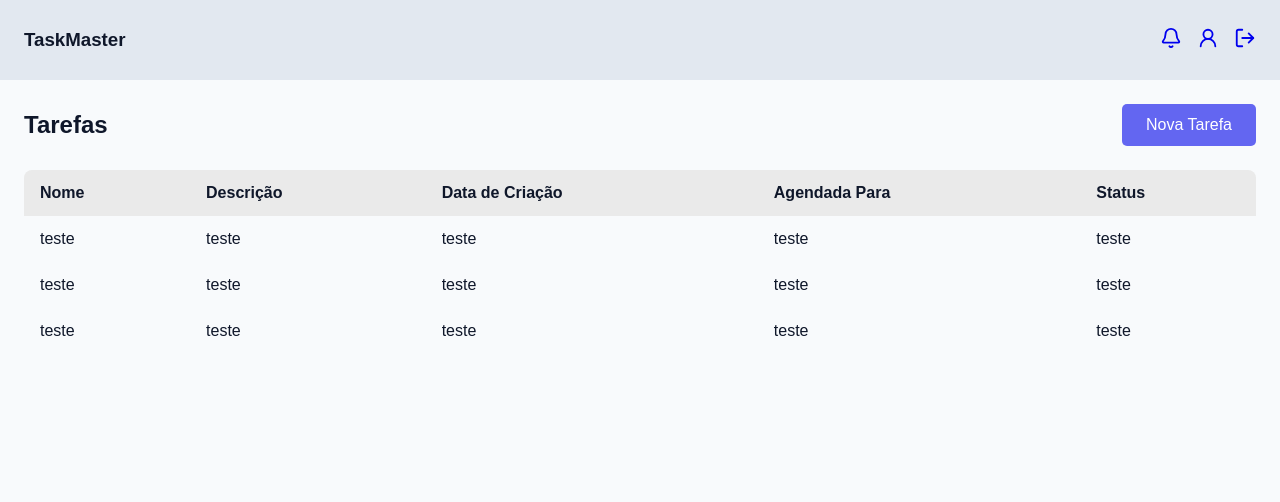
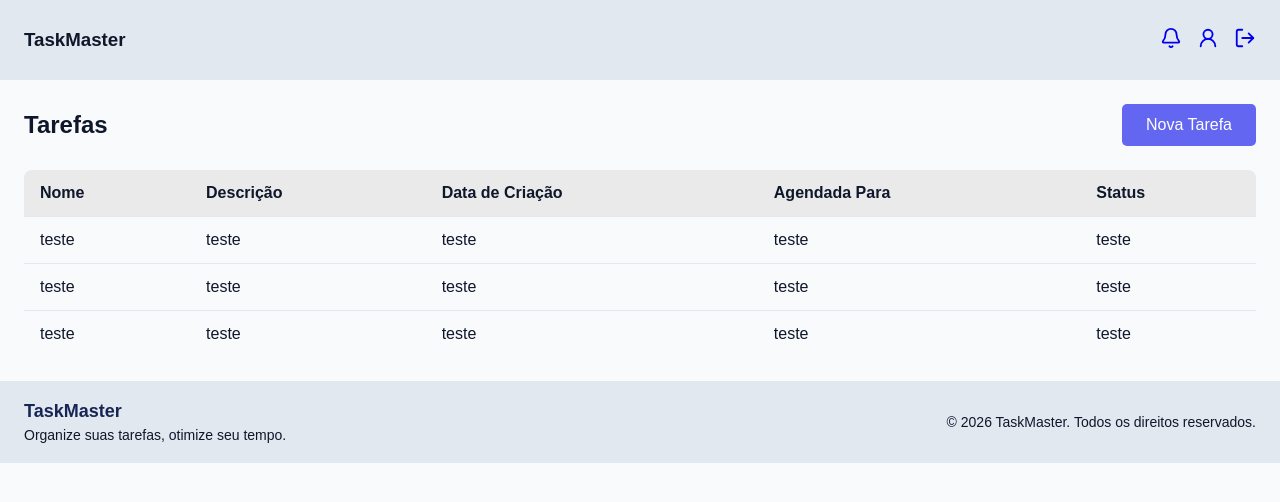
Before and after one commit to arthurrodriguessdev/agendador-tarefas-front, a React (Vite) app: page /tasks in a window 1280 px wide. Shown: the top 502 px of the page. Built offline with nearby package versions, Linux system fonts and the light colour scheme.

Commit message:
building the default footer

```diff
--- a/src/components/footer/Footer.tsx
+++ b/src/components/footer/Footer.tsx
@@ -0,0 +1,12 @@
+export function Footer(){
+    return (
+        <footer className="footer">
+            <div className="footer-content">
+                <strong>TaskMaster</strong>
+                <span>Organize suas tarefas, otimize seu tempo.</span>
+            </div>
+
+            <p>© {new Date().getFullYear()} TaskMaster. Todos os direitos reservados.</p>
+        </footer>
+    )
+}
--- a/src/layouts/MainLayout.tsx
+++ b/src/layouts/MainLayout.tsx
@@ -1,5 +1,6 @@
 import { Outlet } from "react-router-dom"
 import { Header } from "../components/header/Header"
+import { Footer } from "../components/footer/Footer"
 
 export function MainLayout(){
     return(
@@ -10,6 +11,7 @@ export function MainLayout(){
                 <Outlet/>
             </div>
 
+            <Footer/>
         </>
     )
 }
--- a/src/style/global.css
+++ b/src/style/global.css
@@ -96,12 +96,40 @@ body{
 }
 
 /* Footer */
+.footer{
+    width: 100%;
+    min-height: 80px;
+    padding: 20px 24px;
+    background-color: var(--background-forms-color);
+    display: flex;
+    align-items: center;
+    justify-content: space-between;
+    gap: 20px;
+    margin-top: auto;
+}
+
+.footer-content{
+    display: flex;
+    flex-direction: column;
+    gap: 5px;
+}
+
+.footer-content strong{
+    color: var(--primary-color);
+    font-size: var(--font-size-lg);
+}
+
+.footer-content span,
+.footer p{
+    color: var(--text-black-color);
+    font-size: var(--font-size-sm);
+}
 
 /* Default Tables */
 table{
     width: 100%;
     border-collapse: collapse;
-    background-color: var(--secondary-color);
+    background-color: var(--background-default-color);
     border-radius: 8px;
     overflow: hidden;
 }
@@ -113,7 +141,7 @@ thead{
 th, td{
     padding: 14px 16px;
     text-align: left;
-    border-bottom: 1px solid var(--border-color);
+    border-bottom: 1px solid var(--background-forms-color);
 }
 
 th{
```
